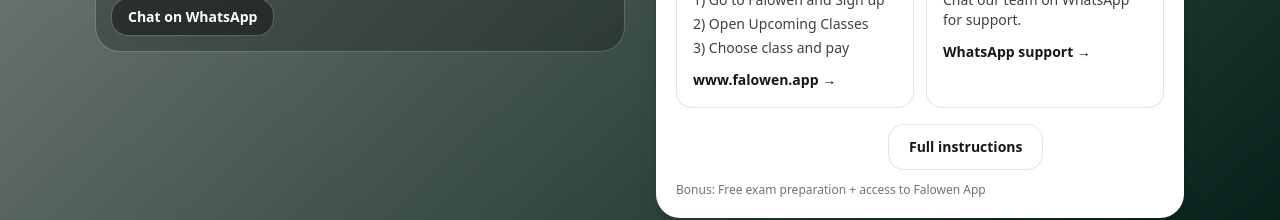
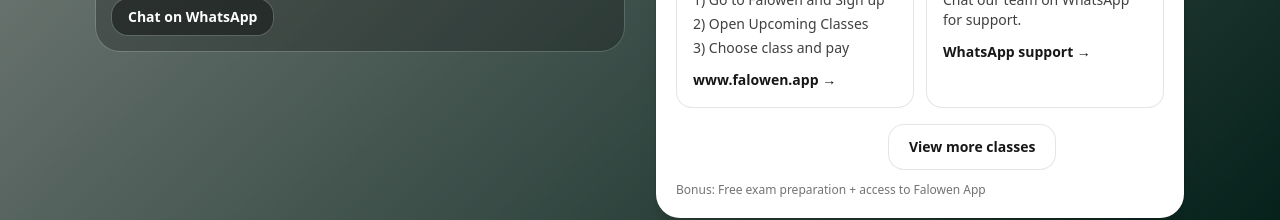
Before and after one commit to learngermanghana/learngermanghana-site, a Next.js app: page / in a window 1280 px wide. Shown: the part 960-1180 px from the top of the page. Built offline with nearby package versions, Linux system fonts and the light colour scheme; no server answers.

Commit message:
Update page.tsx

```diff
--- a/src/app/page.tsx
+++ b/src/app/page.tsx
@@ -237,7 +237,7 @@ export default async function HomePage() {
                         href="/classes"
                         className="inline-flex items-center justify-center rounded-2xl border border-black/10 bg-white px-5 py-3 text-sm font-semibold hover:bg-neutral-50 w-full sm:w-auto"
                       >
-                        Full instructions
+                        View more classes
                       </Link>
                     </div>
 
```
